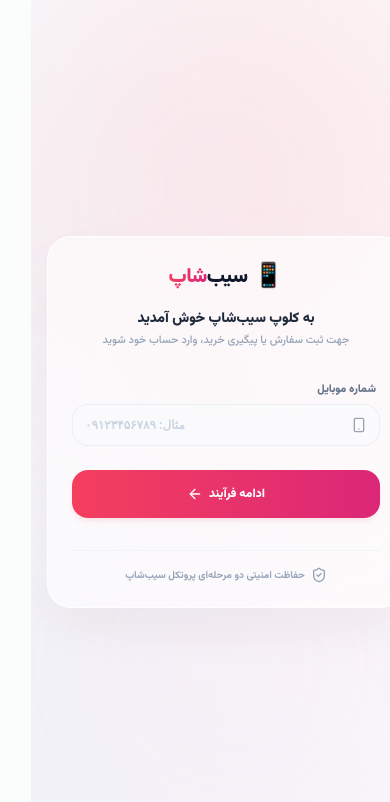
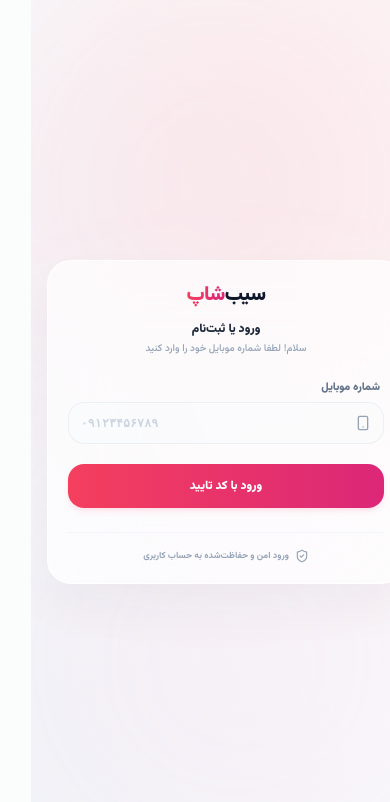
Before and after one commit to mohsenalz77/mini-shop-v2, a Next.js app: page /login in a window 390 px wide. Shown: the top 802 px of the page. Built offline with nearby package versions, Linux system fonts and the light colour scheme.

Commit message:
Update page.js

```diff
--- a/src/app/login/page.js
+++ b/src/app/login/page.js
@@ -2,52 +2,55 @@
 
 import React, { useState } from 'react';
 import Link from 'next/link';
-import { Smartphone, Lock, ArrowRight, ShieldCheck, Sparkles } from 'lucide-react';
+import { Smartphone, ShieldCheck, MessageSquareCode, ArrowRight } from 'lucide-react';
 
 export default function LoginPage() {
   const [phoneNumber, setPhoneNumber] = useState('');
-  const [password, setPassword] = useState('');
-  const [step, setStep] = useState(1);
+  const [verificationCode, setVerificationCode] = useState('');
+  const [step, setStep] = useState(1); // ۱ برای شماره موبایل، ۲ برای کد پیامک
 
   const handleNextStep = (e) => {
     e.preventDefault();
-    if (phoneNumber.length >= 10) {
+    // بررسی ولیدیشن ساده شماره موبایل ایران
+    if (phoneNumber.length === 11 && phoneNumber.startsWith('09')) {
       setStep(2);
     } else {
-      alert('لطفاً شماره موبایل معتبر وارد کنید.');
+      alert('لطفاً یک شماره موبایل معتبر ۱۱ رقمی (مثال: ۰۹۱۲۳۴۵۶۷۸۹) وارد کنید.');
     }
   };
 
   const handleLoginSubmit = (e) => {
     e.preventDefault();
-    alert('درخواست ورود فرستاده شد!');
+    if (verificationCode.length === 5) {
+      alert('کد تایید بررسی شد! ورود با موفقیت انجام شد.');
+    } else {
+      alert('لطفاً کد تایید ۵ رقمی را به طور کامل وارد کنید.');
+    }
   };
 
   return (
-    /* 🎨 تغییر به بکگراند روشن، ابریشمی و بسیار ملایم جهت تراز شدن با صفحات سبد خرید و پروفایل */
-    <div className="min-h-screen bg-gradient-to-tr from-slate-100 via-slate-50 to-rose-50/40 flex items-center justify-center relative overflow-hidden px-4 direction-rtl antialiased">
+    <div className="min-h-screen bg-gradient-to-tr from-slate-100 via-slate-50 to-rose-50/40 flex items-center justify-center relative overflow-hidden px-4 md:px-6 direction-rtl antialiased">
 
-      {/* هاله‌های نوری پاستلی و ملایم در پشت صحنه */}
+      {/* هاله‌های نوری پاستلی ملایم در پس‌زمینه */}
       <div className="absolute top-[-5%] right-[-5%] w-[450px] h-[450px] bg-rose-400/[0.15] blur-[130px] rounded-full pointer-events-none"></div>
       <div className="absolute bottom-[-5%] left-[-5%] w-[450px] h-[450px] bg-pink-300/[0.12] blur-[130px] rounded-full pointer-events-none"></div>
 
-      {/* باکس شیشه‌ای روشن (Glassmorphism Light) با سایهٔ عمیق و لوکس */}
-      <div className="w-full max-w-md bg-white/60 backdrop-blur-2xl border border-white/80 p-6 md:p-8 rounded-3xl shadow-[0_24px_50px_rgba(0,0,0,0.04)] relative z-10 text-right">
+      {/* باکس فرم ورود - کاملاً ریسپانسیو و بهینه برای موبایل */}
+      <div className="w-full max-w-md bg-white/70 backdrop-blur-2xl border border-white/80 p-5 sm:p-6 md:p-8 rounded-3xl shadow-[0_24px_50px_rgba(0,0,0,0.04)] relative z-10 text-right my-auto">
 
-        {/* لوگو و سربرگ */}
-        <div className="flex flex-col items-center text-center mb-8">
-          <Link href="/" className="flex items-center gap-1.5 mb-3 group">
-            <span className="text-2xl select-none filter drop-shadow-sm group-hover:scale-110 transition duration-300">📱</span>
-            <span className="text-xl font-black text-slate-900 tracking-tight">
+        {/* لوگو و سربرگ (بدون استیکر موبایل) */}
+        <div className="flex flex-col items-center text-center mb-6 md:mb-8">
+          <Link href="/" className="flex items-center gap-1.5 mb-2 group">
+            <span className="text-xl md:text-2xl font-black text-slate-900 tracking-tight">
               سیب‌<span className="text-transparent bg-clip-text bg-gradient-to-r from-rose-500 to-pink-600">شاپ</span>
             </span>
           </Link>
-          <h2 className="text-sm font-black text-slate-800 mt-1">به کلوپ سیب‌شاپ خوش آمدید</h2>
-          <p className="text-[11px] text-slate-400 font-medium mt-1">جهت ثبت سفارش یا پیگیری خرید، وارد حساب خود شوید</p>
+          <h2 className="text-xs font-black text-slate-800 mt-1">ورود یا ثبت‌نام</h2>
+          <p className="text-[10px] md:text-[11px] text-slate-400 font-medium mt-1">سلام! لطفا شماره موبایل خود را وارد کنید</p>
         </div>
 
         {step === 1 ? (
-          /* مرحله اول: ورود شماره موبایل */
+          /* 📱 مرحله اول: ورود شماره موبایل */
           <form onSubmit={handleNextStep} className="flex flex-col gap-4">
             <div className="flex flex-col gap-1.5">
               <label className="text-[11px] font-black text-slate-500 mr-1">شماره موبایل</label>
@@ -57,55 +60,59 @@ export default function LoginPage() {
                   type="tel"
                   maxLength={11}
                   value={phoneNumber}
-                  onChange={(e) => setPhoneNumber(e.target.value)}
-                  placeholder="مثال: ۰۹۱۲۳۴۵۶۷۸۹"
-                  className="bg-transparent text-xs w-full focus:outline-none text-slate-800 text-left font-sans font-bold placeholder:text-slate-300"
+                  onChange={(e) => setPhoneNumber(e.target.value.replace(/[^\d]/g, ''))} // فقط قبول کردن عدد
+                  placeholder="۰۹۱۲۳۴۵۶۷۸۹"
+                  className="bg-transparent text-xs md:text-sm w-full focus:outline-none text-slate-800 text-left font-sans font-bold placeholder:text-slate-300 tracking-wider"
                 />
               </div>
             </div>
 
             <button
               type="submit"
-              className="w-full bg-gradient-to-r from-rose-500 to-pink-600 hover:from-rose-600 hover:to-pink-700 text-white font-black text-xs py-4 rounded-2xl shadow-md shadow-rose-500/10 transition duration-300 flex items-center justify-center gap-1.5 mt-2 active:scale-98"
+              className="w-full bg-gradient-to-r from-rose-500 to-pink-600 hover:from-rose-600 hover:to-pink-700 text-white font-black text-xs md:text-sm py-3.5 md:py-4 rounded-2xl shadow-md shadow-rose-500/10 transition duration-300 flex items-center justify-center gap-1.5 mt-1 active:scale-98"
             >
-              <span>ادامه فرآیند</span>
-              <ArrowRight className="w-4 h-4 rotate-180" />
+              <span>ورود با کد تایید</span>
             </button>
           </form>
         ) : (
-          /* مرحله دوم: ورود رمز عبور */
+          /* ✉️ مرحله دوم: ورود کد تایید پیامکی (SMS) */
           <form onSubmit={handleLoginSubmit} className="flex flex-col gap-4">
             <div className="flex flex-col gap-1.5">
               <div className="flex items-center justify-between px-1">
-                <label className="text-[11px] font-black text-slate-500">رمز عبور حساب</label>
-                <button type="button" onClick={() => setStep(1)} className="text-[10px] font-black text-rose-500 hover:underline">تغییر شماره</button>
+                <label className="text-[11px] font-black text-slate-500">کد تایید فرستاده شده</label>
+                <button type="button" onClick={() => setStep(1)} className="text-[10px] font-black text-rose-500 hover:underline flex items-center gap-0.5">
+                  <ArrowRight className="w-3 h-3" />
+                  <span>ویرایش شماره</span>
+                </button>
               </div>
+
               <div className="w-full flex items-center bg-slate-50/60 border border-slate-200/60 rounded-2xl p-3 focus-within:border-rose-500/40 focus-within:bg-white transition duration-200">
-                <Lock className="w-4 h-4 text-slate-400 ml-2 shrink-0" />
+                <MessageSquareCode className="w-4 h-4 text-slate-400 ml-2 shrink-0" />
                 <input
-                  type="password"
-                  value={password}
-                  onChange={(e) => setPassword(e.target.value)}
-                  placeholder="••••••••"
-                  className="bg-transparent text-xs w-full focus:outline-none text-slate-800 text-left font-sans font-bold placeholder:text-slate-300"
+                  type="text"
+                  maxLength={5}
+                  value={verificationCode}
+                  onChange={(e) => setVerificationCode(e.target.value.replace(/[^\d]/g, ''))}
+                  placeholder="کد ۵ رقمی"
+                  className="bg-transparent text-xs md:text-sm w-full focus:outline-none text-slate-800 text-center font-sans font-black placeholder:text-slate-300 tracking-widest"
                 />
               </div>
+              <p className="text-[10px] text-slate-400 mr-1 mt-0.5">کد تایید برای شماره {phoneNumber} پیامک شد.</p>
             </div>
 
             <button
               type="submit"
-              className="w-full bg-gradient-to-r from-rose-500 to-pink-600 hover:from-rose-600 hover:to-pink-700 text-white font-black text-xs py-4 rounded-2xl shadow-md shadow-rose-500/10 transition duration-300 flex items-center justify-center gap-1.5 mt-2 active:scale-98"
+              className="w-full bg-gradient-to-r from-rose-500 to-pink-600 hover:from-rose-600 hover:to-pink-700 text-white font-black text-xs md:text-sm py-3.5 md:py-4 rounded-2xl shadow-md shadow-rose-500/10 transition duration-300 flex items-center justify-center gap-1.5 mt-1 active:scale-98"
             >
-              <Sparkles className="w-4 h-4 text-amber-300 fill-amber-300" />
-              <span>تایید و ورود به سایت</span>
+              <span>تایید و ورود به سیب‌شاپ</span>
             </button>
           </form>
         )}
 
-        {/* پانویس فرم امنیتی */}
-        <div className="mt-8 pt-4 border-t border-slate-100 flex items-center justify-center gap-1.5 text-[10px] text-slate-400 font-bold">
-          <ShieldCheck className="w-4 h-4 text-slate-400" />
-          <span>حفاظت امنیتی دو مرحله‌ای پروتکل سیب‌شاپ</span>
+        {/* پانویس مینیمال امنیتی سایت */}
+        <div className="mt-6 md:mt-8 pt-4 border-t border-slate-100 flex items-center justify-center gap-1.5 text-[9px] md:text-[10px] text-slate-400 font-bold">
+          <ShieldCheck className="w-3.5 h-3.5 text-slate-400" />
+          <span>ورود امن و حفاظت‌شده به حساب کاربری</span>
         </div>
 
       </div>
```
